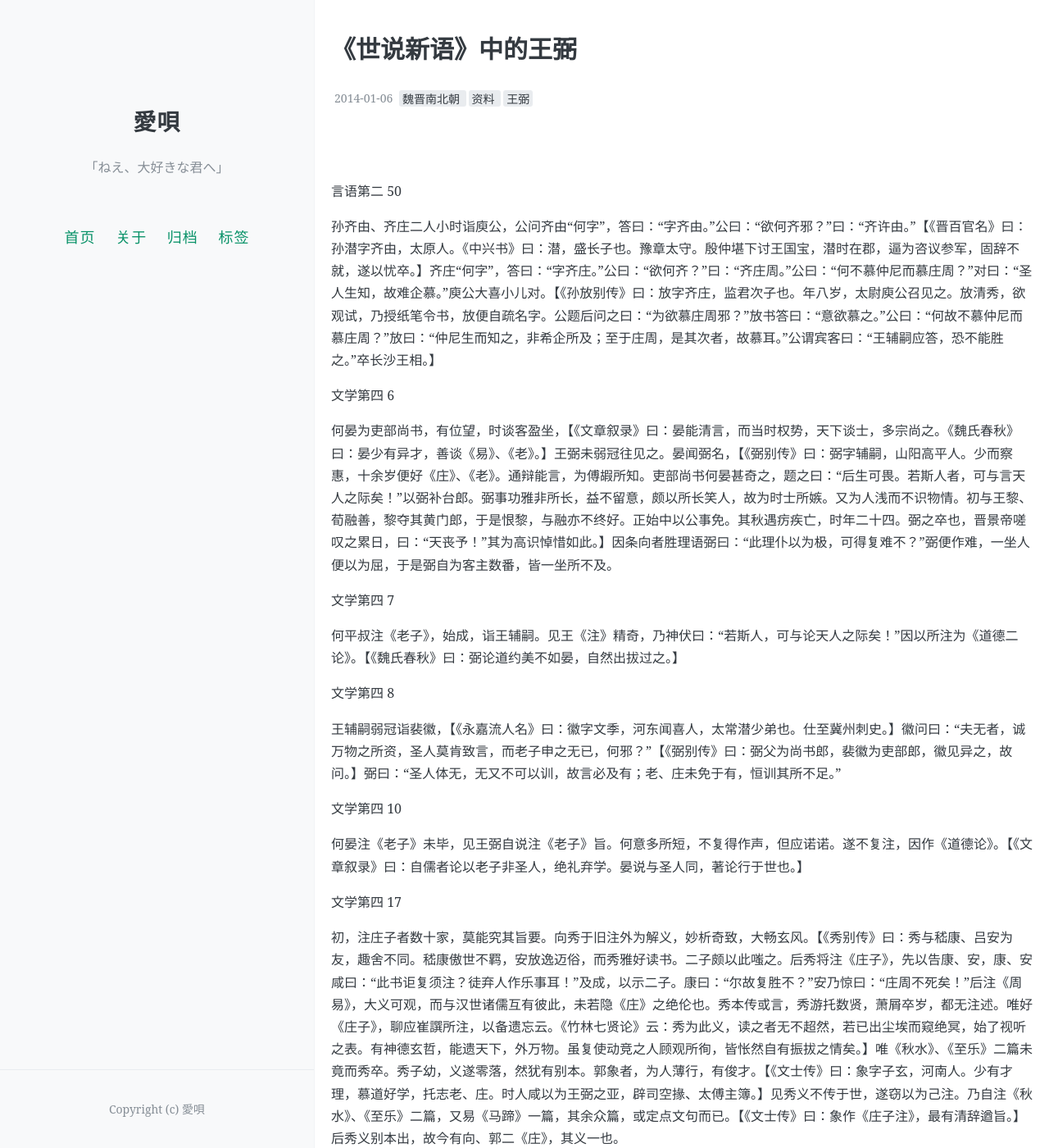
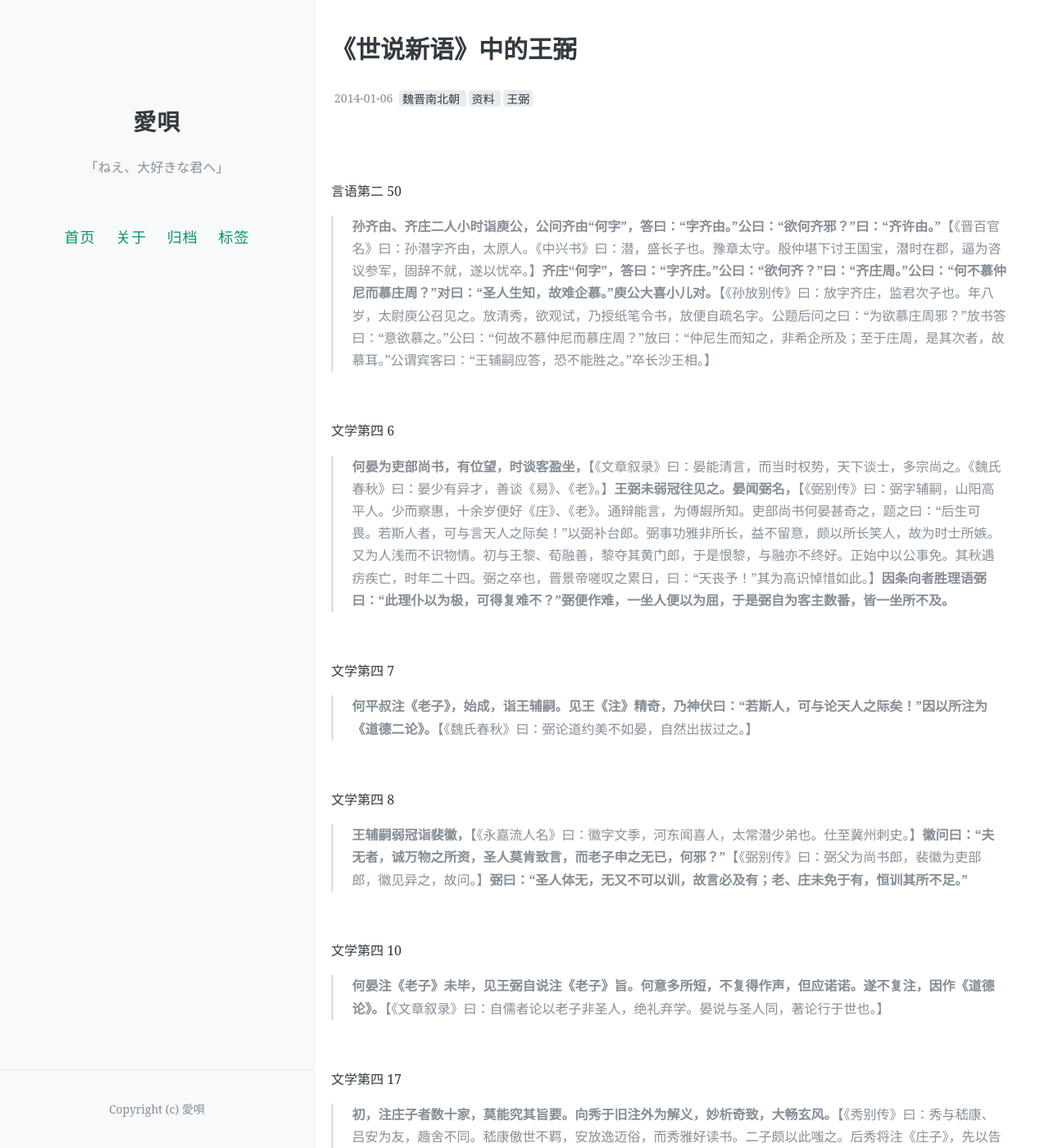
Before and after one commit to aiuta264/aiuta, a Jekyll site: the page built from _posts/2014-01-06-shishuo_wangbi.md, in a window 1280 px wide and 1400 px high. Shown: the whole window at 82% size. Built offline with Jekyll 4.4.1, drawn with Linux system fonts in a browser that asks for light colours; comment, search, counter and statistics services are not loaded; some of the changed text lies outside the part shown.

Commit message:
Update 2014-01-06-shishuo_wangbi.md

```diff
--- a/_posts/2014-01-06-shishuo_wangbi.md
+++ b/_posts/2014-01-06-shishuo_wangbi.md
@@ -13,66 +13,66 @@ comments: true
 
 言语第二 50
 
-孙齐由、齐庄二人小时诣庾公，公问齐由“何字”，答曰：“字齐由。”公曰：“欲何齐邪？”曰：“齐许由。”【《晋百官名》曰：孙潜字齐由，太原人。《中兴书》曰：潜，盛长子也。豫章太守。殷仲堪下讨王国宝，潜时在郡，逼为咨议参军，固辞不就，遂以忧卒。】齐庄“何字”，答曰：“字齐庄。”公曰：“欲何齐？”曰：“齐庄周。”公曰：“何不慕仲尼而慕庄周？”对曰：“圣人生知，故难企慕。”庾公大喜小儿对。【《孙放别传》曰：放字齐庄，监君次子也。年八岁，太尉庾公召见之。放清秀，欲观试，乃授纸笔令书，放便自疏名字。公题后问之曰：“为欲慕庄周邪？”放书答曰：“意欲慕之。”公曰：“何故不慕仲尼而慕庄周？”放曰：“仲尼生而知之，非希企所及；至于庄周，是其次者，故慕耳。”公谓宾客曰：“王辅嗣应答，恐不能胜之。”卒长沙王相。】
+>**孙齐由、齐庄二人小时诣庾公，公问齐由“何字”，答曰：“字齐由。”公曰：“欲何齐邪？”曰：“齐许由。”**【《晋百官名》曰：孙潜字齐由，太原人。《中兴书》曰：潜，盛长子也。豫章太守。殷仲堪下讨王国宝，潜时在郡，逼为咨议参军，固辞不就，遂以忧卒。】**齐庄“何字”，答曰：“字齐庄。”公曰：“欲何齐？”曰：“齐庄周。”公曰：“何不慕仲尼而慕庄周？”对曰：“圣人生知，故难企慕。”庾公大喜小儿对。**【《孙放别传》曰：放字齐庄，监君次子也。年八岁，太尉庾公召见之。放清秀，欲观试，乃授纸笔令书，放便自疏名字。公题后问之曰：“为欲慕庄周邪？”放书答曰：“意欲慕之。”公曰：“何故不慕仲尼而慕庄周？”放曰：“仲尼生而知之，非希企所及；至于庄周，是其次者，故慕耳。”公谓宾客曰：“王辅嗣应答，恐不能胜之。”卒长沙王相。】
 
-
+<br>
 
 文学第四 6
 
-何晏为吏部尚书，有位望，时谈客盈坐，【《文章叙录》曰：晏能清言，而当时权势，天下谈士，多宗尚之。《魏氏春秋》曰：晏少有异才，善谈《易》、《老》。】王弼未弱冠往见之。晏闻弼名，【《弼别传》曰：弼字辅嗣，山阳高平人。少而察惠，十余岁便好《庄》、《老》。通辩能言，为傅嘏所知。吏部尚书何晏甚奇之，题之曰：“后生可畏。若斯人者，可与言天人之际矣！”以弼补台郎。弼事功雅非所长，益不留意，颇以所长笑人，故为时士所嫉。又为人浅而不识物情。初与王黎、荀融善，黎夺其黄门郎，于是恨黎，与融亦不终好。正始中以公事免。其秋遇疠疾亡，时年二十四。弼之卒也，晋景帝嗟叹之累日，曰：“天丧予！”其为高识悼惜如此。】因条向者胜理语弼曰：“此理仆以为极，可得复难不？”弼便作难，一坐人便以为屈，于是弼自为客主数番，皆一坐所不及。
+>**何晏为吏部尚书，有位望，时谈客盈坐，**【《文章叙录》曰：晏能清言，而当时权势，天下谈士，多宗尚之。《魏氏春秋》曰：晏少有异才，善谈《易》、《老》。】**王弼未弱冠往见之。晏闻弼名，**【《弼别传》曰：弼字辅嗣，山阳高平人。少而察惠，十余岁便好《庄》、《老》。通辩能言，为傅嘏所知。吏部尚书何晏甚奇之，题之曰：“后生可畏。若斯人者，可与言天人之际矣！”以弼补台郎。弼事功雅非所长，益不留意，颇以所长笑人，故为时士所嫉。又为人浅而不识物情。初与王黎、荀融善，黎夺其黄门郎，于是恨黎，与融亦不终好。正始中以公事免。其秋遇疠疾亡，时年二十四。弼之卒也，晋景帝嗟叹之累日，曰：“天丧予！”其为高识悼惜如此。】**因条向者胜理语弼曰：“此理仆以为极，可得复难不？”弼便作难，一坐人便以为屈，于是弼自为客主数番，皆一坐所不及。**
 
-
+<br>
 
 文学第四 7
 
-何平叔注《老子》，始成，诣王辅嗣。见王《注》精奇，乃神伏曰：“若斯人，可与论天人之际矣！”因以所注为《道德二论》。【《魏氏春秋》曰：弼论道约美不如晏，自然出拔过之。】
+>**何平叔注《老子》，始成，诣王辅嗣。见王《注》精奇，乃神伏曰：“若斯人，可与论天人之际矣！”因以所注为《道德二论》。**【《魏氏春秋》曰：弼论道约美不如晏，自然出拔过之。】
 
-
+<br>
 
 文学第四 8
 
-王辅嗣弱冠诣裴徽，【《永嘉流人名》曰：徽字文季，河东闻喜人，太常潜少弟也。仕至冀州刺史。】徽问曰：“夫无者，诚万物之所资，圣人莫肯致言，而老子申之无已，何邪？”【《弼别传》曰：弼父为尚书郎，裴徽为吏部郎，徽见异之，故问。】弼曰：“圣人体无，无又不可以训，故言必及有；老、庄未免于有，恒训其所不足。”
+>**王辅嗣弱冠诣裴徽，**【《永嘉流人名》曰：徽字文季，河东闻喜人，太常潜少弟也。仕至冀州刺史。】**徽问曰：“夫无者，诚万物之所资，圣人莫肯致言，而老子申之无已，何邪？”**【《弼别传》曰：弼父为尚书郎，裴徽为吏部郎，徽见异之，故问。】**弼曰：“圣人体无，无又不可以训，故言必及有；老、庄未免于有，恒训其所不足。”**
 
-
+<br>
 
 文学第四 10
 
-何晏注《老子》未毕，见王弼自说注《老子》旨。何意多所短，不复得作声，但应诺诺。遂不复注，因作《道德论》。【《文章叙录》曰：自儒者论以老子非圣人，绝礼弃学。晏说与圣人同，著论行于世也。】
+>**何晏注《老子》未毕，见王弼自说注《老子》旨。何意多所短，不复得作声，但应诺诺。遂不复注，因作《道德论》。**【《文章叙录》曰：自儒者论以老子非圣人，绝礼弃学。晏说与圣人同，著论行于世也。】
 
-
+<br>
 
 文学第四 17
 
-初，注庄子者数十家，莫能究其旨要。向秀于旧注外为解义，妙析奇致，大畅玄风。【《秀别传》曰：秀与嵇康、吕安为友，趣舍不同。嵇康傲世不羁，安放逸迈俗，而秀雅好读书。二子颇以此嗤之。后秀将注《庄子》，先以告康、安，康、安咸曰：“此书讵复须注？徒弃人作乐事耳！”及成，以示二子。康曰：“尔故复胜不？”安乃惊曰：“庄周不死矣！”后注《周易》，大义可观，而与汉世诸儒互有彼此，未若隐《庄》之绝伦也。秀本传或言，秀游托数贤，萧屑卒岁，都无注述。唯好《庄子》，聊应崔譔所注，以备遗忘云。《竹林七贤论》云：秀为此义，读之者无不超然，若已出尘埃而窥绝冥，始了视听之表。有神德玄哲，能遗天下，外万物。虽复使动竞之人顾观所徇，皆怅然自有振拔之情矣。】唯《秋水》、《至乐》二篇未竟而秀卒。秀子幼，义遂零落，然犹有别本。郭象者，为人薄行，有俊才。【《文士传》曰：象字子玄，河南人。少有才理，慕道好学，托志老、庄。时人咸以为王弼之亚，辟司空掾、太傅主簿。】见秀义不传于世，遂窃以为己注。乃自注《秋水》、《至乐》二篇，又易《马蹄》一篇，其余众篇，或定点文句而已。【《文士传》曰：象作《庄子注》，最有清辞遒旨。】后秀义别本出，故今有向、郭二《庄》，其义一也。
+>**初，注庄子者数十家，莫能究其旨要。向秀于旧注外为解义，妙析奇致，大畅玄风。**【《秀别传》曰：秀与嵇康、吕安为友，趣舍不同。嵇康傲世不羁，安放逸迈俗，而秀雅好读书。二子颇以此嗤之。后秀将注《庄子》，先以告康、安，康、安咸曰：“此书讵复须注？徒弃人作乐事耳！”及成，以示二子。康曰：“尔故复胜不？”安乃惊曰：“庄周不死矣！”后注《周易》，大义可观，而与汉世诸儒互有彼此，未若隐《庄》之绝伦也。秀本传或言，秀游托数贤，萧屑卒岁，都无注述。唯好《庄子》，聊应崔譔所注，以备遗忘云。《竹林七贤论》云：秀为此义，读之者无不超然，若已出尘埃而窥绝冥，始了视听之表。有神德玄哲，能遗天下，外万物。虽复使动竞之人顾观所徇，皆怅然自有振拔之情矣。】**唯《秋水》、《至乐》二篇未竟而秀卒。秀子幼，义遂零落，然犹有别本。郭象者，为人薄行，有俊才。**【《文士传》曰：象字子玄，河南人。少有才理，慕道好学，托志老、庄。时人咸以为王弼之亚，辟司空掾、太傅主簿。】**见秀义不传于世，遂窃以为己注。乃自注《秋水》、《至乐》二篇，又易《马蹄》一篇，其余众篇，或定点文句而已。**【《文士传》曰：象作《庄子注》，最有清辞遒旨。】**后秀义别本出，故今有向、郭二《庄》，其义一也。**
 
-
+<br>
 
 文学第四 38
 
-许掾【询也。】年少时，人以比王苟子，【苟子，王脩小字也。《文字志》曰：脩字敬仁，太原晋阳人。父濛，司徒左长史。脩明秀有美称，善隶行书，号曰“流奕清举”。起家著作佐郎，琅邪王文学，转中军司马，未拜而卒，时年二十四。昔王弼之没，与脩同年，故脩弟熙乃叹曰：“无愧于古人，而年与之齐也。”】许大不平。时诸人士及於法师并在会稽西寺讲，王亦在焉。许意甚忿，便往西寺与王论理，共决优劣。苦相折挫，王遂大屈。许复执王理，王执许理，更相覆疏，王复屈。许谓支法师曰：“弟子向语何似？”支从容曰：“君语佳则佳矣，何至相苦邪？岂是求理中之谈哉！”
+>**许掾**【询也。】**年少时，人以比王苟子，**【苟子，王脩小字也。《文字志》曰：脩字敬仁，太原晋阳人。父濛，司徒左长史。脩明秀有美称，善隶行书，号曰“流奕清举”。起家著作佐郎，琅邪王文学，转中军司马，未拜而卒，时年二十四。昔王弼之没，与脩同年，故脩弟熙乃叹曰：“无愧于古人，而年与之齐也。”】**许大不平。时诸人士及於法师并在会稽西寺讲，王亦在焉。许意甚忿，便往西寺与王论理，共决优劣。苦相折挫，王遂大屈。许复执王理，王执许理，更相覆疏，王复屈。许谓支法师曰：“弟子向语何似？”支从容曰：“君语佳则佳矣，何至相苦邪？岂是求理中之谈哉！”**
 
-
+<br>
 
 文学第四 85
 
-简文称许掾云：“玄度五言诗，可谓妙绝时人。”【《续晋阳秋》曰：询有才藻，善属文。自司马相如、王褒、扬雄诸贤，世尚赋颂，皆体则《诗》、《骚》，傍综百家之言。及至建安，而诗章大盛。逮乎西朝之末，潘、陆之徒虽时有质文，而宗归不异也。正始中，王弼、何晏好《庄》、《老》玄胜之谈，而世遂贵焉。至江左李充尤盛。故郭璞五言始会合道家之言而韵之。询及太原孙绰转相祖尚，又加以三世之辞，而《诗》、《骚》之体尽矣。询、绰并为一时文宗，自此作者悉体之。至义熙中，谢混始改。】
+>**简文称许掾云：“玄度五言诗，可谓妙绝时人。”**【《续晋阳秋》曰：询有才藻，善属文。自司马相如、王褒、扬雄诸贤，世尚赋颂，皆体则《诗》、《骚》，傍综百家之言。及至建安，而诗章大盛。逮乎西朝之末，潘、陆之徒虽时有质文，而宗归不异也。正始中，王弼、何晏好《庄》、《老》玄胜之谈，而世遂贵焉。至江左李充尤盛。故郭璞五言始会合道家之言而韵之。询及太原孙绰转相祖尚，又加以三世之辞，而《诗》、《骚》之体尽矣。询、绰并为一时文宗，自此作者悉体之。至义熙中，谢混始改。】
 
-
+<br>
 
 文学第四 94
 
-袁伯彦作《名士传》成，【宏以夏侯太初、何平叔、王辅嗣为正始名士，阮嗣宗、嵇叔夜、山巨源、向子期、刘伯伦、阮仲容、王濬冲为竹林名士，裴叔则、乐彦辅、王夷甫、庾子嵩、王安期、阮千里、卫叔宝、谢幼舆为中朝名士。】见谢公。公笑曰：“我尝与诸人道江北事，特作狡狯耳！彦伯遂以箸书。”
+>**袁伯彦作《名士传》成，**【宏以夏侯太初、何平叔、王辅嗣为正始名士，阮嗣宗、嵇叔夜、山巨源、向子期、刘伯伦、阮仲容、王濬冲为竹林名士，裴叔则、乐彦辅、王夷甫、庾子嵩、王安期、阮千里、卫叔宝、谢幼舆为中朝名士。】**见谢公。公笑曰：“我尝与诸人道江北事，特作狡狯耳！彦伯遂以箸书。”**
 
-
+<br>
 
 赏誉第八 51
 
-王敦为大将军，镇豫章。卫玠避乱，从洛投敦，相见欣然，谈话弥日。于时谢鲲为长史，敦谓鲲曰：“不意永嘉之中，复闻正始之音。阿平若在，当复绝倒。”【《玠别传》曰：玠至武昌见王敦，敦与之谈论，弥日信宿。敦顾谓僚属曰：“昔王辅嗣吐金声于中朝，此子今复玉振于江表，微言之绪，绝而复续。不悟永嘉之中，复闻正始之音。阿平若在，当复绝倒。”】
+>**王敦为大将军，镇豫章。卫玠避乱，从洛投敦，相见欣然，谈话弥日。于时谢鲲为长史，敦谓鲲曰：“不意永嘉之中，复闻正始之音。阿平若在，当复绝倒。”**【《玠别传》曰：玠至武昌见王敦，敦与之谈论，弥日信宿。敦顾谓僚属曰：“昔王辅嗣吐金声于中朝，此子今复玉振于江表，微言之绪，绝而复续。不悟永嘉之中，复闻正始之音。阿平若在，当复绝倒。”】
 
-
+<br>
 
 赏誉第八 98
 
-王长史叹林公：“寻微之功，不减辅嗣。”【《支遁别传》曰：遁神心警悟，清识玄远，尝至京师，王仲祖称其造微之功，不异王弼。】
+>**王长史叹林公：“寻微之功，不减辅嗣。”**【《支遁别传》曰：遁神心警悟，清识玄远，尝至京师，王仲祖称其造微之功，不异王弼。】
 
 <br>
```
